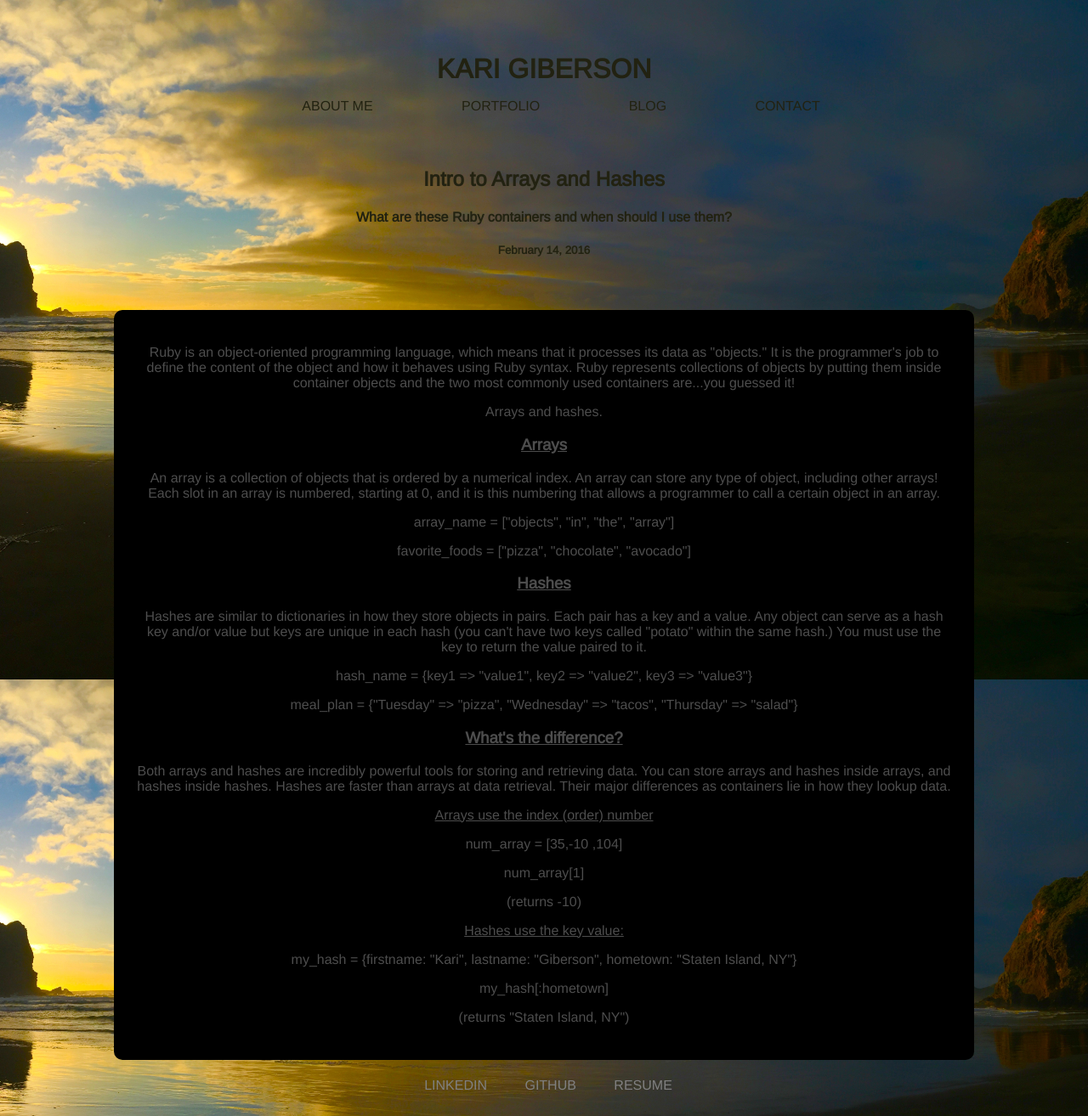
After one commit to Kgiberson/KariGib.github.io, a PHP site: page /blog/arrays-hashes.html in a window 1280 px wide. The commit adds this page. Shown: the whole page at 85% size. Run offline with PHP 8.4, Linux system fonts and the light colour scheme.

Commit message:
Add week 4 blog

```diff
--- /dev/null
+++ b/blog/arrays-hashes.html
@@ -0,0 +1,62 @@
+<!DOCTYPE html>
+<html>
+<head>
+  <title>Arrays and Hashes</title>
+  <meta charset="UTF-8">
+  <link rel="stylesheet" type="text/css" href="../stylesheets/default.css">
+  <link rel="stylesheet" type="text/css" href="../stylesheets/blog_template.css">
+  <link href='https://fonts.googleapis.com/css?family=Ubuntu|Merriweather|Arimo|Poiret+One|Bitter|Alegreya|Crimson+Text|Lora' rel='stylesheet' type='text/css'>
+</head>
+<body>
+  <div id="container">
+  <header>
+      <h1>KARI GIBERSON</h1>
+      <nav>
+        <ul class="navblogindex">
+          <li><a href="http://kgiberson.github.io">ABOUT ME</a></li>
+          <li><a href="#">PORTFOLIO</a></li>
+          <li><a href="http://kgiberson.github.io/blog/index.html">BLOG</a></li>
+          <li><a href="#">CONTACT</a></li>
+        </ul>
+      </nav>
+    </header>
+  <section class="articletitle">
+    <h2>Intro to Arrays and Hashes</h2>
+    <h4>What are these Ruby containers and when should I use them?</h4>
+    <h5>February 14, 2016</h5>
+  </section>
+    <section class="content">
+      <p>Ruby is an object-oriented programming language, which means that it processes its data as "objects." It is the programmer's job to define the content of the object and how it behaves using Ruby syntax. Ruby represents collections of objects by putting them inside container objects and the two most commonly used containers are...you guessed it!</p>
+      <p>Arrays and hashes.</p>
+      <h3 class="sectiontitle">Arrays</h3>
+      <p>An array is a collection of objects that is ordered by a numerical index. An array can store any type of object, including other arrays! Each slot in an array is numbered, starting at 0, and it is this numbering that allows a programmer to call a certain object in an array. <p>
+      <p class="rubycode">array_name = ["objects", "in", "the", "array"]</p>
+      <p class="rubycode">favorite_foods = ["pizza", "chocolate", "avocado"]</p>
+      <h3 class="sectiontitle">Hashes</h3>
+      <p>Hashes are similar to dictionaries in how they store objects in pairs. Each pair has a key and a value. Any object can serve as a hash key and/or value but keys are unique in each hash (you can't have two keys called "potato" within the same hash.) You must use the key to return the value paired to it.</p>
+       <p class="rubycode">hash_name = {key1 => "value1", key2 => "value2", key3 => "value3"}</p>
+      <p class="rubycode"> meal_plan = {"Tuesday" => "pizza", "Wednesday" => "tacos", "Thursday" => "salad"}</p>
+      <h3 class="sectiontitle">What's the difference?</h3>
+      <p>Both arrays and hashes are incredibly powerful tools for storing and retrieving data. You can store arrays and hashes inside arrays, and hashes inside hashes. Hashes are faster than arrays at data retrieval. Their major differences as containers lie in how they lookup data.</p>
+      <p class="indicate">Arrays use the index (order) number</p>
+      <p>num_array = [35,-10 ,104]</p>
+      <p>num_array[1]</p>
+      <p>(returns -10)</p>
+      <p class="indicate">Hashes use the key value:</p>
+      <p>my_hash = {firstname: "Kari", lastname: "Giberson", hometown: "Staten Island, NY"}</p>
+      <p>my_hash[:hometown]</p>
+      <p>(returns "Staten Island, NY")
+      </section>
+       <div class="clearfooter"></div>
+     </div>
+    <footer class="footer">
+      <nav>
+        <ul class="footernav">
+          <li><a href="https://www.linkedin.com/in/kari-giberson-91020251">LINKEDIN</a></li>
+          <li><a href="https://github.com/Kgiberson">GITHUB</a></li>
+          <li><a href="#">RESUME</a></li>
+        </ul>
+      </nav>
+    </footer>
+  </body>
+</html>
--- a/blog/css-concepts.html
+++ b/blog/css-concepts.html
@@ -21,7 +21,7 @@
     </header>
   <section class="articletitle">
     <h2>CSS Display: Inline-Block</h2>
-    <h4>What does it mean & how do I use it?</h4>
+    <h4>What does it mean &amp; how do I use it?</h4>
     <h5>Februrary 7, 2016</h5>
   </section>
     <section class="maincontent">
--- a/stylesheets/blog_template.css
+++ b/stylesheets/blog_template.css
@@ -15,3 +15,11 @@
   margin-left: 10%;
   margin-right: 10%;
 }
+
+.sectiontitle {
+  text-decoration: underline;
+}
+
+.indicate {
+  text-decoration: underline;
+}
```
Also changed, not shown: blog-template.html (+4 -14 lines).
